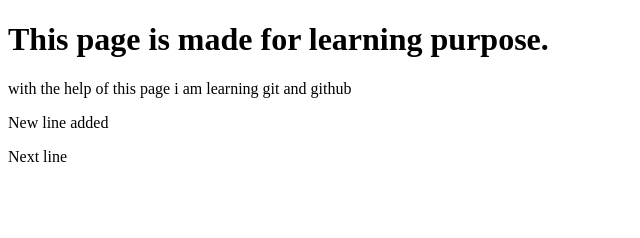
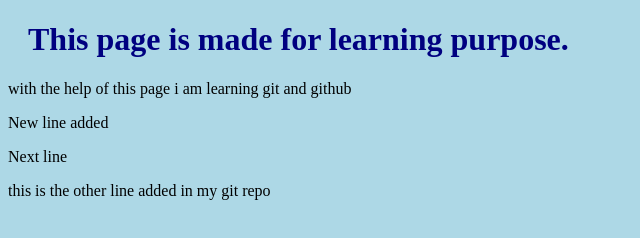
Before and after one commit to dubeyprakhar/MyProject, a plain HTML site: page index.html in a window 1280 px wide. Shown: the whole page, without its empty margins (0-640 px from the left). Drawn offline with Linux system fonts and the light colour scheme.

Commit message:
i added readme and css file to this project

```diff
--- /dev/null
+++ b/bluestyle.css
@@ -0,0 +1,8 @@
+body {
+    background-color: lightblue;
+    }
+
+    h1 {
+    color: navy;
+    margin-left: 20px;
+    }
--- a/index.html
+++ b/index.html
@@ -4,11 +4,14 @@
     <meta charset="UTF-8">
     <meta name="viewport" content="width=device-width, initial-scale=1.0">
     <title>Document</title>
+    <link rel="stylesheet" href="bluestyle.css">
 </head>
 <body>
     <h1>This page is made for learning purpose.</h1>
     <p>with the help of this page i am learning git and github </p>
     <p>New line added</p>
     <p>Next line</p>
+    <p>this is the other line added in my git repo</p>
+
 </body>
 </html>
```
Also changed, not shown: 1 other file.
